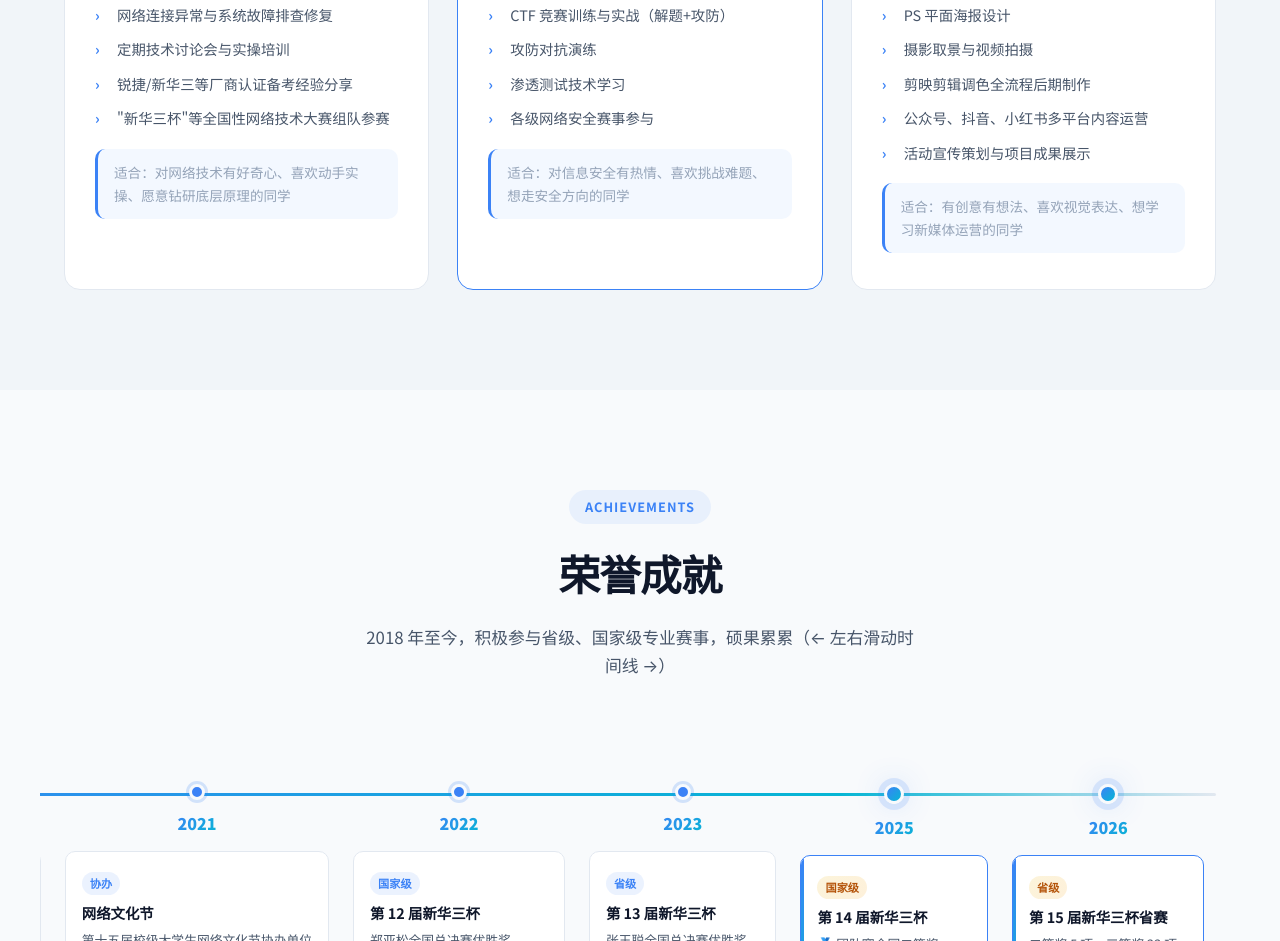
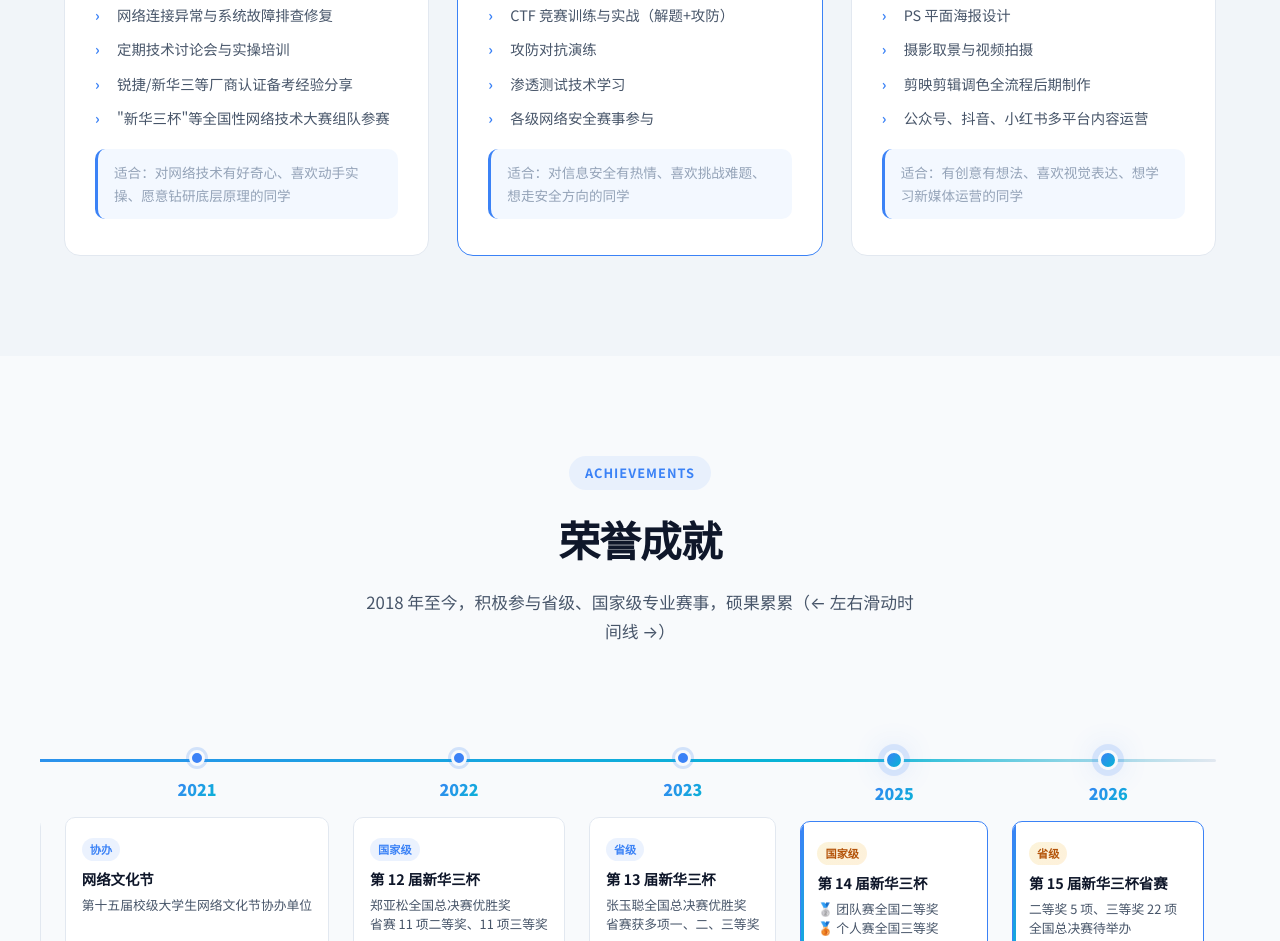
Before and after one commit to JOSNIPER/SD-Network-Tech-Studio, a plain HTML site: page index.html in a window 1280 px wide. Shown: the part 2547-3488 px from the top of the page. Drawn offline with Linux system fonts and the light colour scheme.

Commit message:
fix: 新媒体小组精简为4条

```diff
--- a/index.html
+++ b/index.html
@@ -195,7 +195,6 @@
                         <li>摄影取景与视频拍摄</li>
                         <li>剪映剪辑调色全流程后期制作</li>
                         <li>公众号、抖音、小红书多平台内容运营</li>
-                        <li>活动宣传策划与项目成果展示</li>
                     </ul>
                     <div class="group-target">适合：有创意有想法、喜欢视觉表达、想学习新媒体运营的同学</div>
                     <div class="card-shine"></div>
```
